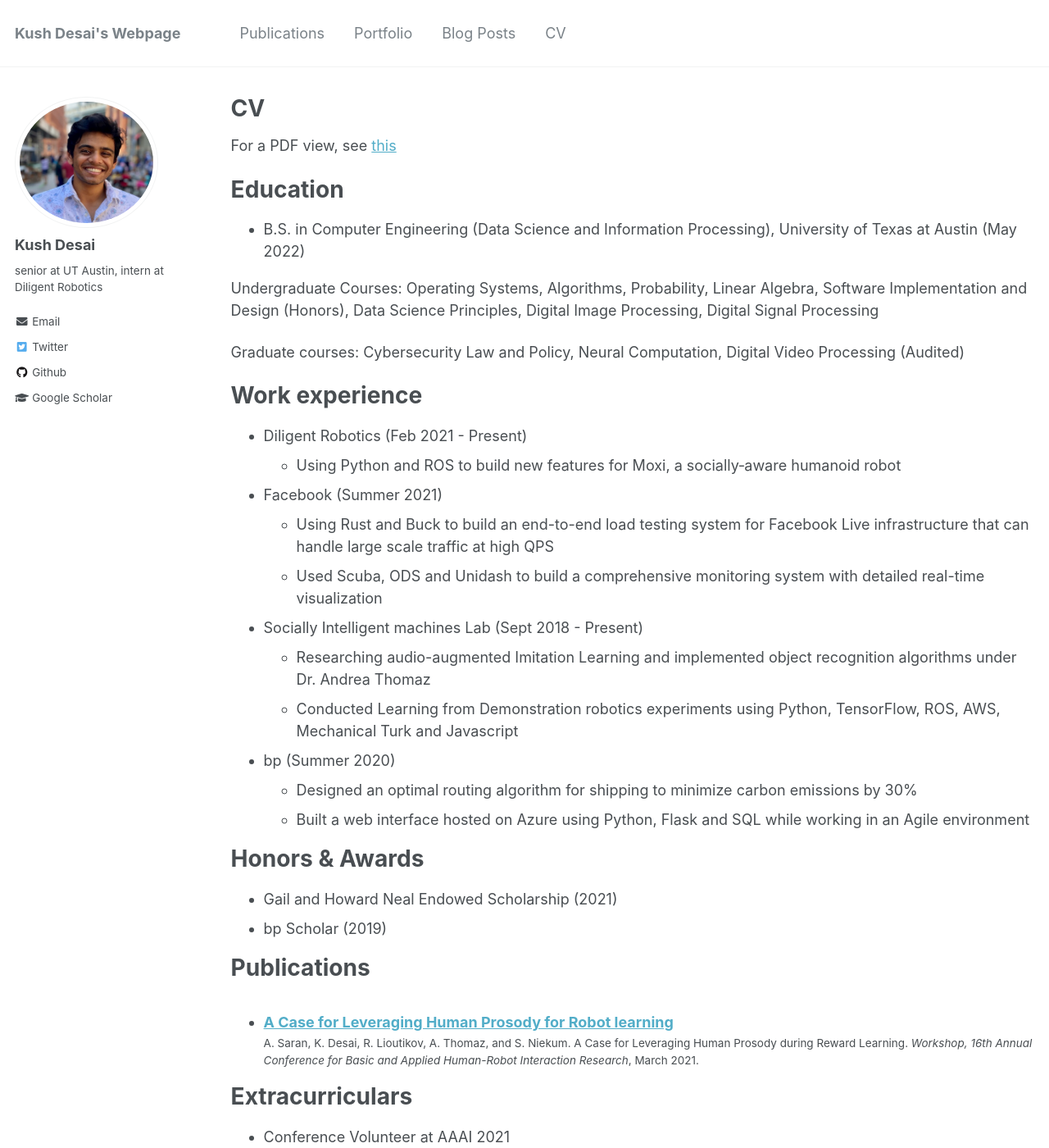
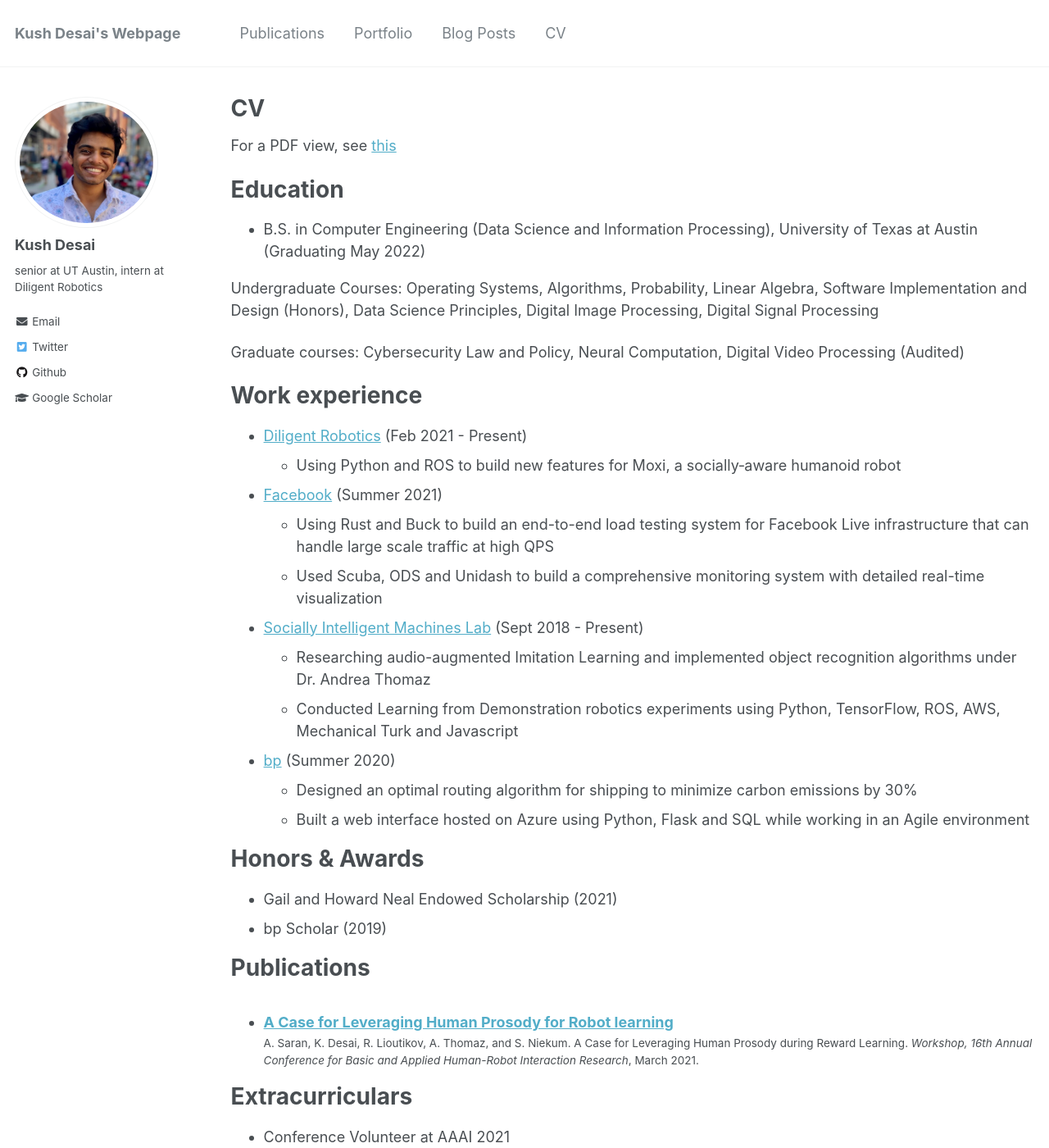
Before and after one commit to kdesai2018/kdesai2018.github.io, a Jekyll site: the page built from _pages/cv.md, in a window 1280 px wide and 1400 px high. Shown: the whole window at 82% size. Built offline with Jekyll 4.4.1, drawn with Linux system fonts in a browser that asks for light colours; part of the change alters nothing that is shown.

Commit message:
links to cv

```diff
--- a/_pages/cv.md
+++ b/_pages/cv.md
@@ -13,7 +13,7 @@ For a PDF view, see [this](https://kushkdesai.com/files/desai.kush.cv.pdf)
 
 Education
 ======
-* B.S. in Computer Engineering (Data Science and Information Processing), University of Texas at Austin (May 2022)
+* B.S. in Computer Engineering (Data Science and Information Processing), University of Texas at Austin (Graduating May 2022)
 
 Undergraduate Courses: Operating Systems, Algorithms, Probability, Linear Algebra, Software Implementation and Design (Honors), Data Science Principles, Digital Image Processing, Digital Signal Processing
 
@@ -21,18 +21,18 @@ Graduate courses: Cybersecurity Law and Policy, Neural Computation, Digital Vide
 
 Work experience
 ======
-* Diligent Robotics (Feb 2021 - Present)
+* [Diligent Robotics](http://diligentrobots.com) (Feb 2021 - Present)
   * Using Python and ROS to build new features for Moxi, a socially‐aware humanoid robot
 
-* Facebook (Summer 2021)
+* [Facebook](meta.com) (Summer 2021)
   * Using Rust and Buck to build an end-to-end load testing system for Facebook Live infrastructure that can handle large scale traffic at high QPS
   * Used Scuba, ODS and Unidash to build a comprehensive monitoring system with detailed real-time visualization
 
-* Socially Intelligent machines Lab (Sept 2018 - Present)
+* [Socially Intelligent Machines Lab](http://sim.ece.utexas.edu) (Sept 2018 - Present)
   * Researching audio-augmented Imitation Learning and implemented object recognition algorithms under Dr. Andrea Thomaz
   * Conducted Learning from Demonstration robotics experiments using Python, TensorFlow, ROS, AWS, Mechanical Turk and Javascript
 
-* bp (Summer 2020)
+* [bp](bp.com) (Summer 2020)
   * Designed an optimal routing algorithm for shipping to minimize carbon emissions by 30%
   * Built a web interface hosted on Azure using Python, Flask and SQL while working in an Agile environment
 
```
